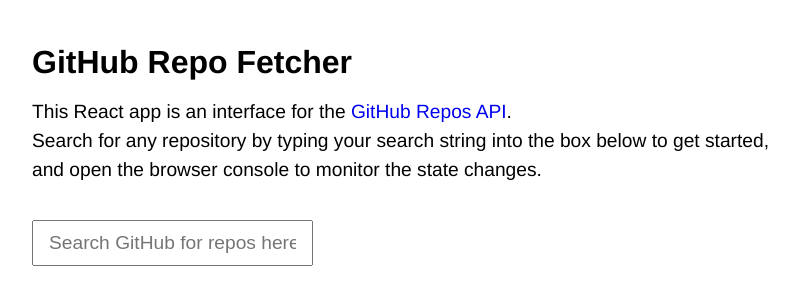
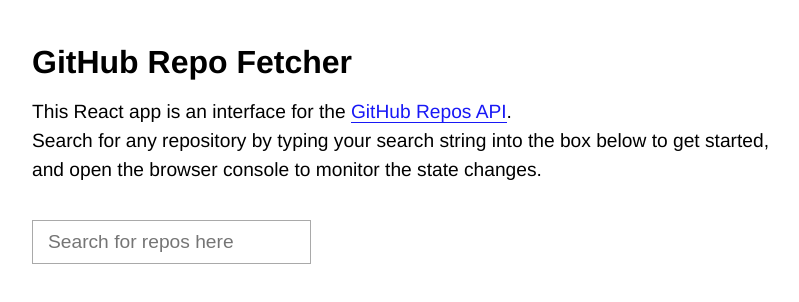
Before and after one commit to xari/sonar-interview-boilerplate, a React (Create React App) app: page / in a window 1280 px wide. Shown: the top 302 px of the page, without its empty margins (8-807 px from the left). Built offline with nearby package versions, Linux system fonts and the light colour scheme.

Commit message:
Updated card styles, optimized the rendering of help text/loading text

```diff
--- a/src/App.css
+++ b/src/App.css
@@ -21,6 +21,9 @@
 }
 
 a {
+  color: RGB(24, 24, 246);
+  border-bottom: solid 1px RGB(24, 24, 246);
+  padding-bottom: 0px;
   text-decoration: none;
 }
 
@@ -36,6 +39,7 @@
 }
 
 input {
+  border: solid 1px darkgray;
   padding: 10px 15px;
   margin: 1rem auto;
   font-size: 1.2rem;
@@ -61,6 +65,9 @@
   background-color: rgb(245 245 245);
   display: flex;
   padding: 15px 25px 15px 15px;
+  box-shadow: lightgray 2px 2px 1px -1px;
+  border: 1px solid darkgray;
+  overflow: hidden;
 }
 
 .card-wrapper a,
@@ -72,6 +79,7 @@
 .more-wrapper {
   display: flex;
   align-items: center;
+  margin: 1rem 0;
 }
 
 .more-wrapper > span,
@@ -79,8 +87,13 @@
   margin: 0 10px;
 }
 
+.load-text {
+  margin: auto 1rem;
+}
+
 .help-text {
-  margin: 1rem 0;
+  display: block;
+  margin: auto;
 }
 
 @media screen and (max-width: 750px) {
--- a/src/App.js
+++ b/src/App.js
@@ -1,6 +1,9 @@
 import { useEffect, useState, useReducer } from "react";
 import _ from "lodash";
 import "./App.css";
+
+const truncate = (input, n = 80) =>
+  input.length > n ? `${input.substring(0, n)}...` : input;
 
 function fetchRepos(q, page = 1) {
   return fetch(
@@ -8,15 +11,17 @@
   )
     .then((response) => response.json())
     .then((newRepos) => {
-      const repoItems = newRepos.items.map((item) => ({
+      const repoItems = newRepos.items.map((item) => {
+        return {
           id: item.id,
           full_name: item.full_name,
           avatar_url: item.owner.avatar_url,
           owner: item.owner.login,
           html_url: item.html_url,
-        description: item.description,
+          description: item.description && truncate(item.description),
           stargazers_count: item.stargazers_count,
-      }));
+        };
+      });
 
       return {
         q,
@@ -100,6 +105,7 @@
 
   const debounceHandleClick = _.debounce(handleClick, 500);
 
+  // For monitoring state changes
   useEffect(() => {
     console.log(loading);
     console.log(repos);
@@ -114,23 +120,23 @@
     <div>
       <input
         onChange={debounceHandleChange}
-        placeholder="Search GitHub for repos here"
+        placeholder="Search for repos here"
       />
+      {loading ? (
+        <span className="load-text">Loading...</span>
+      ) : repos.items && repos.items.length === 0 ? (
+        <span className="help-text">No repositories matched that query.</span>
+      ) : null}
       <div className="grid">
         {repos.items &&
           repos.items.map((repo, i) => <Card key={i} {...repo} />)}
       </div>
-      <div className="help-text">
-        {loading
-          ? "Loading..."
-          : repos.items && repos.items.length === 0
-          ? "No repositories matched that query."
-          : null}
-      </div>
       {pagination && (
         <div className="more-wrapper">
           <span>{pagination}</span>
-          <button onClick={debounceHandleClick}>Load more</button>
+          <button onClick={debounceHandleClick}>
+            {loading ? "Loading..." : "Load more"}
+          </button>
         </div>
       )}
     </div>
```
Also changed, not shown: 1 other file (tests, documents, lock files or other folders). Lines whose indentation alone changed are shown as unchanged.
